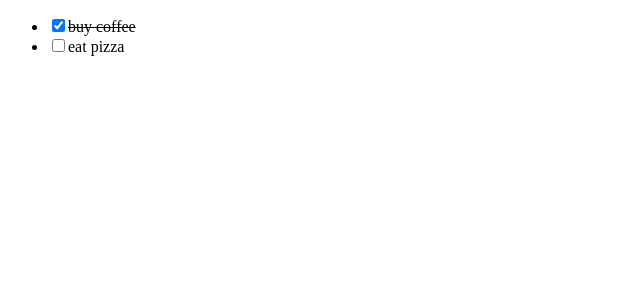
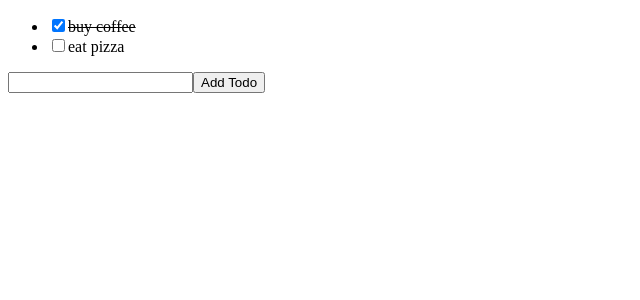
Before and after one commit to Stefantut/To-do-list-typescript, a React (Create React App) app: page / in a window 1280 px wide. Shown: the top 300 px of the page, without its empty margins (0-640 px from the left). Built offline with nearby package versions, Linux system fonts and the light colour scheme.

Commit message:
Added todo form

```diff
--- /dev/null
+++ b/src/AddTodoForm.tsx
@@ -0,0 +1,28 @@
+import React, { useState, ChangeEvent, FormEvent } from "react";
+
+interface AddTodoProps {
+  addTodo: AddTodo;
+}
+
+export const AddTodoForm: React.FC<AddTodoProps> = ({ addTodo }) => {
+  const [newTodo, setNewTodo] = useState<string>("");
+
+  const handleChange = (e: ChangeEvent<HTMLInputElement>) => {
+    setNewTodo(e.target.value);
+  };
+
+  const handleSubmit = (e: FormEvent<HTMLButtonElement>) => {
+    e.preventDefault();
+    addTodo(newTodo);
+    setNewTodo("");
+  };
+
+  return (
+    <form>
+      <input type="text" value={newTodo} onChange={handleChange} />
+      <button type="submit" onClick={handleSubmit}>
+        Add Todo
+      </button>
+    </form>
+  );
+};
--- a/src/App.tsx
+++ b/src/App.tsx
@@ -1,4 +1,5 @@
 import React, { useState } from "react";
+import { AddTodoForm } from "./AddTodoForm";
 import { TodoList } from "./TodoList";
 
 const initialTodos: Array<Todo> = [
@@ -21,9 +22,15 @@ const App: React.FC = () => {
     setTodos(newTodos);
   };
 
+  const addTodo: AddTodo = (newTodo) => {
+    newTodo.trim() !== "" &&
+      setTodos([...todos, { text: newTodo, complete: false }]);
+  };
+
   return (
     <React.Fragment>
       <TodoList todos={todos} toggleTodo={toggleTodo} />
+      <AddTodoForm addTodo={addTodo} />
     </React.Fragment>
   );
 };
--- a/src/types.d.ts
+++ b/src/types.d.ts
@@ -5,3 +5,5 @@ type Todo = {
 };
 
 type ToggleTodo = (selectedTodo: Todo) => void;
+
+type AddTodo = (newTodo: string) => void;
```
